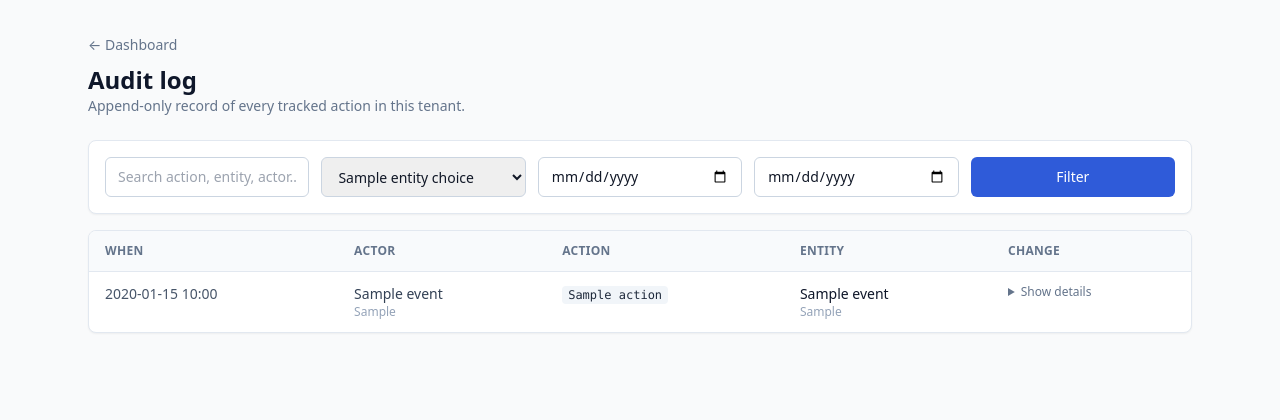
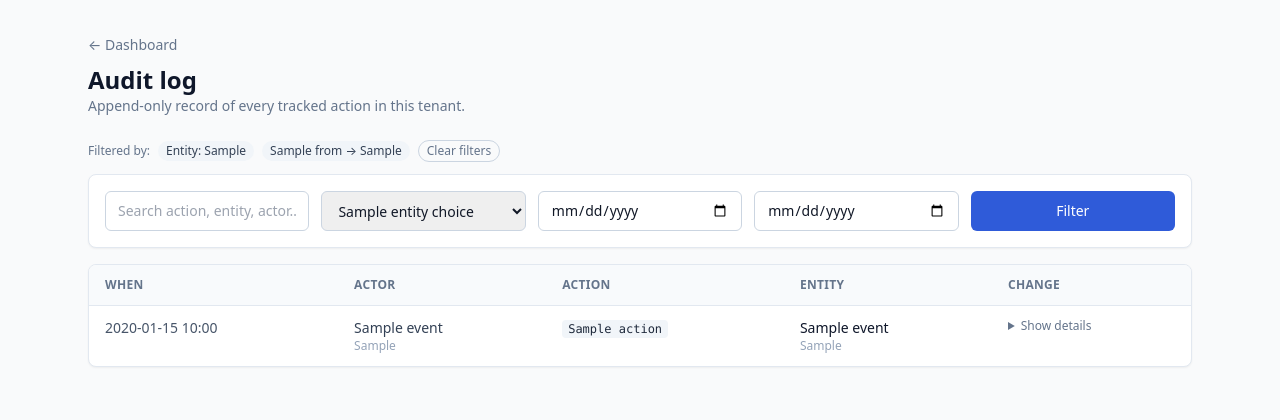
Before and after one commit to eLh0m3r0/assoluto, a Python web app: template app/templates/admin/audit.html in a window 1280 px wide. Shown: the part 57-477 px from the top of the page. Run offline with Jinja, Linux system fonts and the light colour scheme; the template is opened without the code that fills it: most values are stand-ins (such as "Sample title", 1, 10 or a date in 2020).

Commit message:
Sprint C — audit filter summary + platform admin i18n sweep
Audit log — active-filter summary:
- When any filter (q, entity_type, from, to) is set, render a chip
  row above the form showing what's filtered, with a single 'Clear
  filters' link back to /app/admin/audit. Previously the audit page
  gave zero visible feedback that a filter was narrowing results —
  users wondered whether their action just hadn't been audited.

Platform admin templates — i18n sweep:
- Wrap 'aktivní' / 'deaktivován' badges in gettext across dashboard,
  tenants, tenant_edit so EN operators don't see bilingual UI.
- Same for 'Nový tenant', 'Nedávné registrace', 'Zatím žádné
  registrace.', 'z toho N aktivních'.
- CS PO catalog adds the English msgids with their Czech translations,
  recompile .mo.

Out of scope for Sprint C (tracked elsewhere):
- Billing widget on tenant dashboard (needs subscription query layer)
- Create-tenant form labels (operator surface only, CZ natives)
- Full ruff pass on dropped comments — style mostly.

```diff
--- a/app/templates/admin/audit.html
+++ b/app/templates/admin/audit.html
@@ -12,6 +12,35 @@
     </div>
 
     {% include "_flash.html" %}
+
+    {# Active filters summary — chip-style badges with one-click clear.
+       Only shown when at least one filter is active so the page stays
+       quiet in the default "everything" view. #}
+    {% set _has_filter = filters.q or filters.entity_type or filters.actor_id or filters['from'] or filters.to %}
+    {% if _has_filter %}
+        <div class="mb-3 flex flex-wrap items-center gap-2 text-xs text-slate-600 dark:text-slate-300">
+            <span class="font-medium text-slate-500 dark:text-slate-400">{{ _('Filtered by') }}:</span>
+            {% if filters.q %}
+                <span class="rounded-full bg-slate-100 px-2 py-0.5 text-slate-700 dark:bg-slate-800 dark:text-slate-200">
+                    {{ _('Search') }}: “{{ filters.q }}”
+                </span>
+            {% endif %}
+            {% if filters.entity_type %}
+                <span class="rounded-full bg-slate-100 px-2 py-0.5 text-slate-700 dark:bg-slate-800 dark:text-slate-200">
+                    {{ _('Entity') }}: {{ filters.entity_type }}
+                </span>
+            {% endif %}
+            {% if filters['from'] or filters.to %}
+                <span class="rounded-full bg-slate-100 px-2 py-0.5 text-slate-700 dark:bg-slate-800 dark:text-slate-200">
+                    {{ filters['from'] or '…' }} → {{ filters.to or '…' }}
+                </span>
+            {% endif %}
+            <a href="/app/admin/audit"
+               class="rounded-full border border-slate-300 px-2 py-0.5 text-slate-500 hover:bg-slate-50 dark:border-slate-700 dark:text-slate-400 dark:hover:bg-slate-800">
+                {{ _('Clear filters') }}
+            </a>
+        </div>
+    {% endif %}
 
     <form method="get" action="/app/admin/audit" data-no-busy
           class="mb-4 grid gap-3 rounded-lg border border-slate-200 bg-white p-4 shadow-sm sm:grid-cols-5 dark:border-slate-800 dark:bg-slate-900">
--- a/app/templates/platform/admin/tenant_edit.html
+++ b/app/templates/platform/admin/tenant_edit.html
@@ -60,9 +60,9 @@
             <label class="block text-sm font-medium text-slate-500 dark:text-slate-400">Stav</label>
             <p class="mt-1 text-sm text-slate-700 dark:text-slate-300">
                 {% if tenant.is_active %}
-                    <span class="rounded-full bg-emerald-100 px-2 py-0.5 text-xs text-emerald-700 dark:bg-emerald-500/20 dark:text-emerald-300">aktivní</span>
+                    <span class="rounded-full bg-emerald-100 px-2 py-0.5 text-xs text-emerald-700 dark:bg-emerald-500/20 dark:text-emerald-300">{{ _("active") }}</span>
                 {% else %}
-                    <span class="rounded-full bg-slate-200 px-2 py-0.5 text-xs text-slate-700 dark:bg-slate-700 dark:text-slate-300">deaktivován</span>
+                    <span class="rounded-full bg-slate-200 px-2 py-0.5 text-xs text-slate-700 dark:bg-slate-700 dark:text-slate-300">{{ _("disabled") }}</span>
                 {% endif %}
                 — změna stavu se dělá tlačítky Deaktivovat / Reaktivovat na seznamu.
             </p>
--- a/app/templates/platform/admin/tenants.html
+++ b/app/templates/platform/admin/tenants.html
@@ -33,9 +33,9 @@
                             <td class="px-4 py-3 text-slate-600 dark:text-slate-300">{{ t.billing_email }}</td>
                             <td class="px-4 py-3 text-xs">
                                 {% if t.is_active %}
-                                    <span class="rounded-full bg-emerald-100 px-2 py-0.5 text-emerald-700">aktivní</span>
+                                    <span class="rounded-full bg-emerald-100 px-2 py-0.5 text-emerald-700">{{ _("active") }}</span>
                                 {% else %}
-                                    <span class="rounded-full bg-slate-200 px-2 py-0.5 text-slate-700 dark:bg-slate-700 dark:text-slate-300">deaktivován</span>
+                                    <span class="rounded-full bg-slate-200 px-2 py-0.5 text-slate-700 dark:bg-slate-700 dark:text-slate-300">{{ _("disabled") }}</span>
                                 {% endif %}
                             </td>
                             <td class="px-4 py-3 text-xs">
@@ -113,7 +113,7 @@
     {% endif %}
 
     <section class="rounded-lg border border-slate-200 bg-white p-6 shadow-sm dark:bg-slate-900 dark:border-slate-800">
-        <h2 class="mb-4 font-semibold text-slate-900 dark:text-slate-100">Nový tenant</h2>
+        <h2 class="mb-4 font-semibold text-slate-900 dark:text-slate-100">{{ _("New tenant") }}</h2>
         <form method="post" action="/platform/admin/tenants" class="grid gap-3 sm:grid-cols-2">
             {{ csrf_input() }}
             <div>
```
Also changed, not shown: app/templates/platform/admin/dashboard.html (+5 -5 lines), app/locale/cs/LC_MESSAGES/messages.po, 1 other file.
